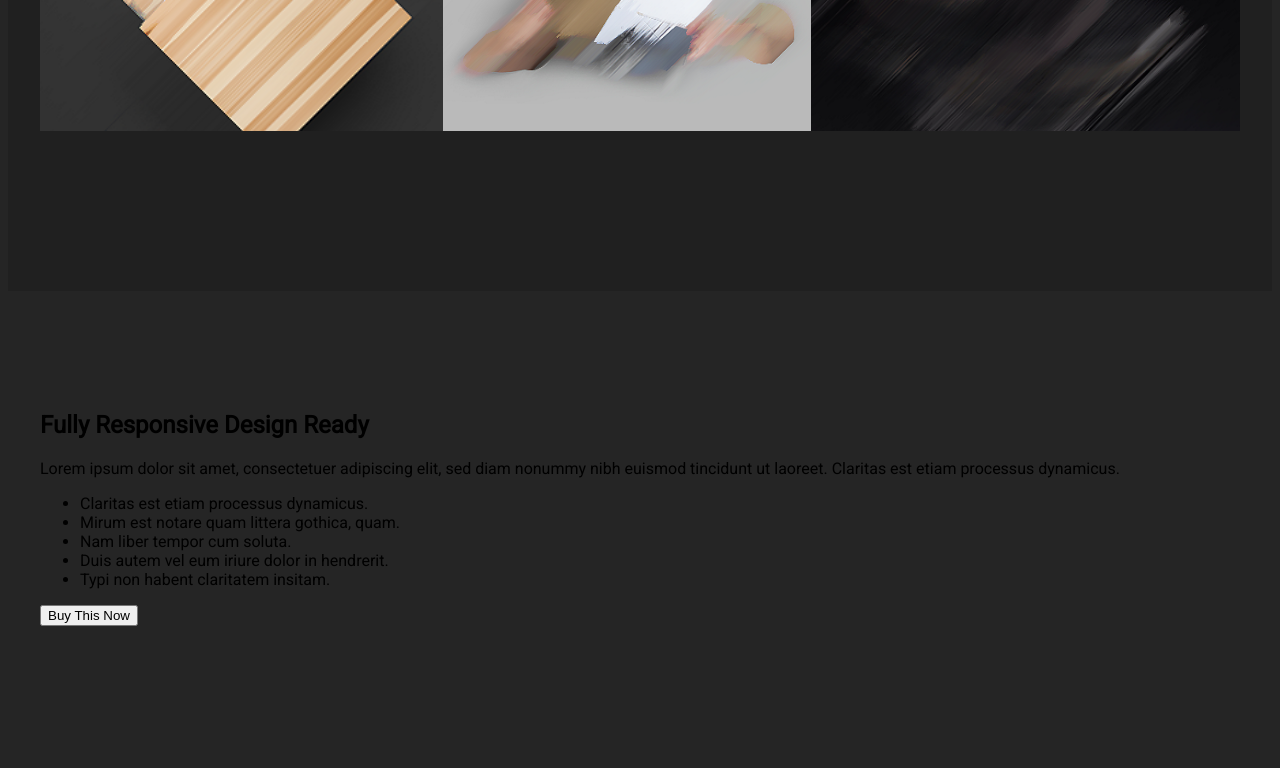
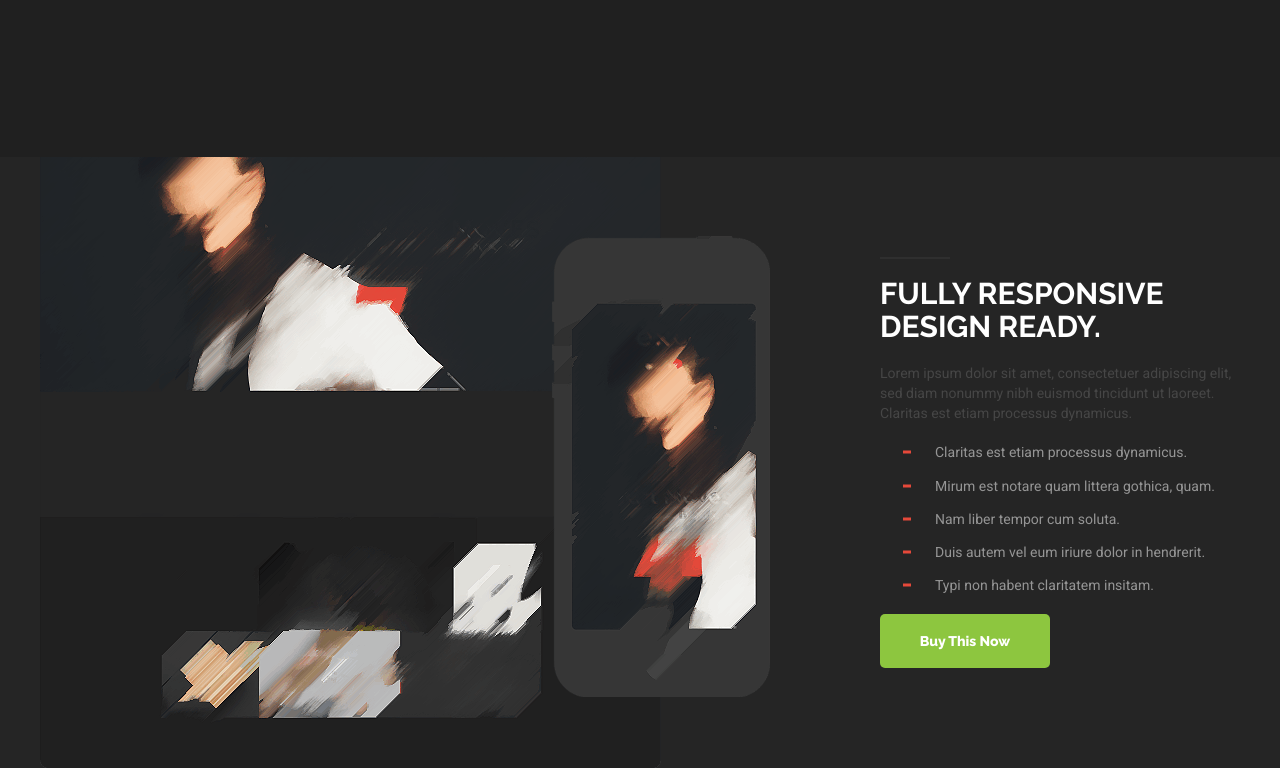
Before and after one commit to adovg/landing-with-grid, a website: page index.html in a window 1280 px wide. Shown: the part 1888-2656 px from the top of the page. Before the commit the page ends 2622 px from the top, so only its background shows below. Drawn offline with nearby package versions, Linux system fonts and the light colour scheme; files whose address does not match are found by name.

Commit message:
response section

```diff
--- a/gulpfile.js
+++ b/gulpfile.js
@@ -68,13 +68,13 @@ function scripts() {
   	.pipe(browserSync.stream());
 };
 
-gulp.task('img-minification', () => {
-	return gulp.src('./src/img/**')
-	.pipe(imagemin({
-		progressive: true
-	}))
-	.pipe(gulp.dest('./build/img/'))
-});
+// gulp.task('img-minification', () => {
+// 	return gulp.src('./src/img/**')
+// 	.pipe(imagemin({
+// 		progressive: true
+// 	}))
+// 	.pipe(gulp.dest('./build/img/'))
+// });
 
 
 //svg sprite
@@ -116,7 +116,7 @@ function img() {
 };
 
 
-
+//svg sprite
  function sprite () {
     return gulp.src('./src/img/*.svg') // svg files for sprite
         .pipe(svg({
--- a/index.html
+++ b/index.html
@@ -189,7 +189,7 @@
 			<div class="responsive__wrap wrap">
 				<div class="responsive__information">
 					<h2 class="responsive__title">Fully Responsive
-						Design Ready
+						Design Ready.
 					</h2>
 					<p class="responsive__text">
 						Lorem ipsum dolor sit amet, consectetuer adipiscing elit, sed diam nonummy nibh euismod tincidunt ut laoreet.
--- a/package.json
+++ b/package.json
@@ -21,5 +21,8 @@
     "gulp-svg-sprite": "^1.5.0",
     "gulp-uglify": "^3.0.2",
     "gulp-uglify-es": "^1.0.4"
+  },
+  "dependencies": {
+    "npm-update-all": "^1.0.1"
   }
 }
--- /dev/null
+++ b/src/css/blocks/list.scss
@@ -0,0 +1,7 @@
+$listColor: #959595;
+
+.list {
+    font-size: 14px;
+    color: $listColor;
+    line-height: 1.3;
+}
--- a/src/css/blocks/responsive.scss
+++ b/src/css/blocks/responsive.scss
@@ -1,6 +1,65 @@
+$lineColor:  #2f2f2f;
+$responsiveText: #464646;
+@import 'blocks/list';
 
 .responsive__wrap {
     padding-top: 100px;
     padding-bottom: 100px;
-    background: url('../../build/img/bg-2.png') center top no-repeat;
+    background: url('../../build/img/back2.png') left bottom no-repeat;
 }
+.responsive__information {
+    max-width: 360px;
+    margin-left: auto;
+}
+.responsive__title {
+    font-family: "Raleway";
+    font-size: 30px;
+    font-weight: 700;
+    text-transform: uppercase;
+    font-style: normal;
+    line-height: 1.1;
+    color: $white;
+    margin: 20px 0;
+    position: relative;
+        &:before {
+            position: absolute;
+            width: 70px;
+            height: 2px;
+            background-color: $lineColor;
+            left: 0;
+            top: -20px;
+            content: '';
+        }
+}
+.responsive__text {
+    font-family: "Roboto";
+    font-size: 14px;
+    margin: 20px 0;
+    line-height: 1.43;
+    color: $responsiveText;
+}
+
+.responsive__list {
+    margin: 20px 0;
+}
+.list_element {
+    margin: 15px 0;
+    padding-left: 55px;
+    position: relative;
+    color: #959595;
+        &::before {
+            position: absolute;
+            content: '';
+            width: 8px;
+            height: 3px;
+            background-color: $second;
+            top: 50%;
+            left: 23px;
+            transform: translateY(-50%);
+        }
+}
+
+.responsive__button {
+    @include button($green);
+
+}
--- a/src/css/main.scss
+++ b/src/css/main.scss
@@ -1,4 +1,5 @@
 //@import 'normalize';
+@import 'reset';
 @import 'variables';
 @import 'fonts';
 @import 'mixins';
--- /dev/null
+++ b/src/css/reset.scss
@@ -0,0 +1,29 @@
+/*Обнуление*/
+*{padding:0;margin:0;border:0;}
+*,*:before,*:after{-moz-box-sizing:border-box;-webkit-box-sizing:border-box;box-sizing:border-box;}
+:focus,:active{outline:none;}
+a:focus,a:active{outline:none;}
+nav,footer,header,aside{display:block;}
+html,body{height:100%;width:100%;font-size:100%;line-height:1;font-size:14px;-ms-text-size-adjust:100%;-moz-text-size-adjust:100%;-webkit-text-size-adjust:100%;}
+input,button,textarea{font-family:inherit;}
+input::-ms-clear{display:none;}
+button{cursor:pointer;}
+button::-moz-focus-inner{padding:0;border:0;}
+a,a:visited{text-decoration:none;}
+a:hover{text-decoration:none;}
+ul li{list-style:none;}
+img{vertical-align:top;}
+h1,h2,h3,h4,h5,h6{font-size:inherit;font-weight:inherit;}
+/*--------------------*/
+
+a {
+  color: #000 !important;
+  text-decoration: none
+}
+
+a.text:active, /* активная/посещенная ссылка */
+a.text:hover,  /* при наведении */
+a.text {
+  text-decoration: none;
+  color: #666;
+}
--- a/src/css/variables.scss
+++ b/src/css/variables.scss
@@ -8,3 +8,4 @@ $circleBg: #363636;
 $iconBg: #363636;
 $colorTitle: #636363;
 $colorText: #555555;
+$green: #8dc63f;
```
Also changed, not shown: src/js/main.js (+0 -13 lines), build/css/style.css, build/img/back2.png (added), src/img/back2.png (added), 2 other files.
